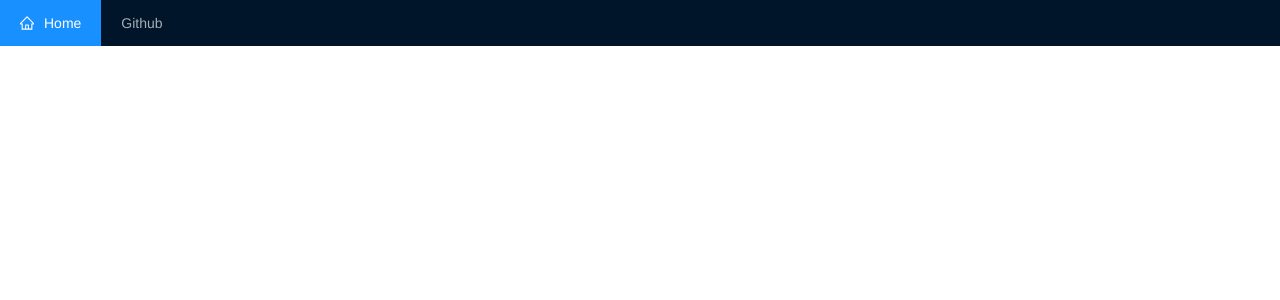
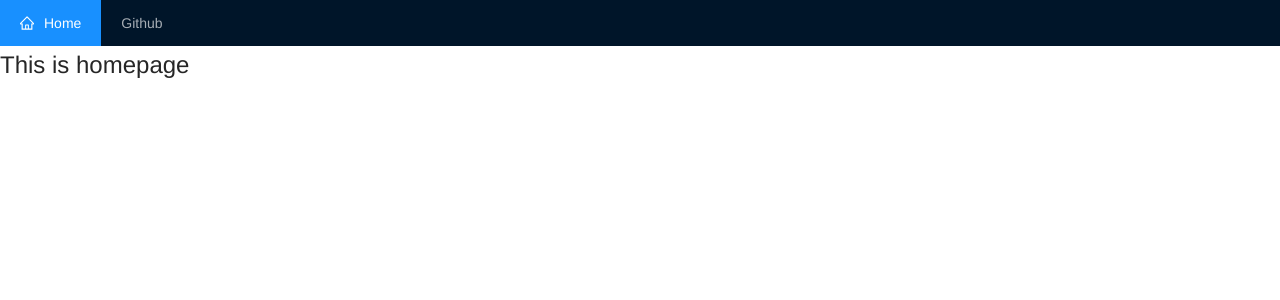
Before and after one commit to Duc-Developer/ncovid-tracker, a React (Create React App) app: page /home in a window 1280 px wide. Shown: the top 300 px of the page. Built offline with nearby package versions, Linux system fonts and the light colour scheme.

Commit message:
firt build homepage and notfoundpage

```diff
--- a/src/App.js
+++ b/src/App.js
@@ -3,8 +3,10 @@ import './App.scss';
 import {
   BrowserRouter as Router,
   Switch,
-  Route
+  Route,
+  Redirect
 } from "react-router-dom";
+import { routes } from './constants';
 import AppBar from './components/AppBar';
 
 function App() {
@@ -12,8 +14,19 @@ function App() {
     <div className="App">
       <Router>
         <AppBar />
+        <Redirect exact from="/" to="/home" />
         <Switch>
-
+          {
+            routes.map((route, index) => (
+              <Route
+                key={index}
+                path={route.path}
+                render={props => (
+                  <route.component {...props} route={route.routes} />
+                )}
+              />
+            ))
+          }
         </Switch>
       </Router>
 
--- a/src/App.scss
+++ b/src/App.scss
@@ -2,5 +2,5 @@
 
 .App {
     font-family:'Helvetica Neue';
-
+    font-size: 1.5rem;
 }
--- /dev/null
+++ b/src/constants/index.js
@@ -0,0 +1 @@
+export * from './routes';
--- /dev/null
+++ b/src/pages/HomePage/index.jsx
@@ -0,0 +1,5 @@
+import React from "react";
+
+export default function HomePage() {
+  return <div>This is homepage</div>;
+}
--- /dev/null
+++ b/src/pages/NotFoundPage/index.jsx
@@ -0,0 +1,9 @@
+import React from 'react';
+
+export default function NotFoundPage(props) {
+    return (
+        <div className="not-found-page">
+            <h1>404 NotFound</h1>
+        </div>
+    )
+}
```
Also changed, not shown: src/constants/routes.js (added, +12 -0 lines).
